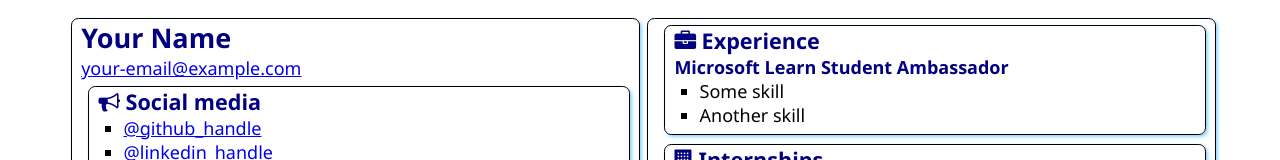
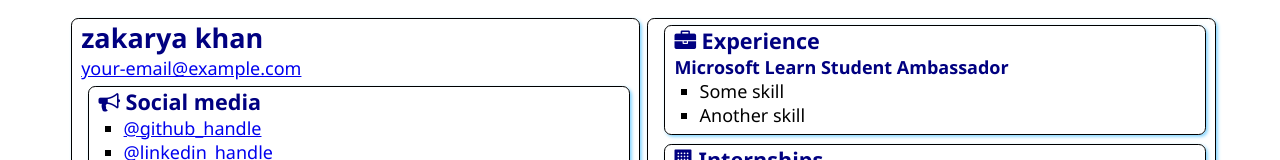
Before and after one commit to xeek-yousafzai7/Workshop-here, a plain HTML site: page src/index.html in a window 1280 px wide. Shown: the top 160 px of the page. Drawn offline with Linux system fonts and the light colour scheme.

Commit message:
Added name
..........

```diff
--- a/src/index.html
+++ b/src/index.html
@@ -12,7 +12,7 @@
 <body>
     <main>
         <article class="box">
-            <h1>Your Name</h1>
+            <h1>zakarya khan</h1>
             <div><a href="mailto:your.email@example.com">your-email@example.com</a></div>
 
             <section class="box">
```
